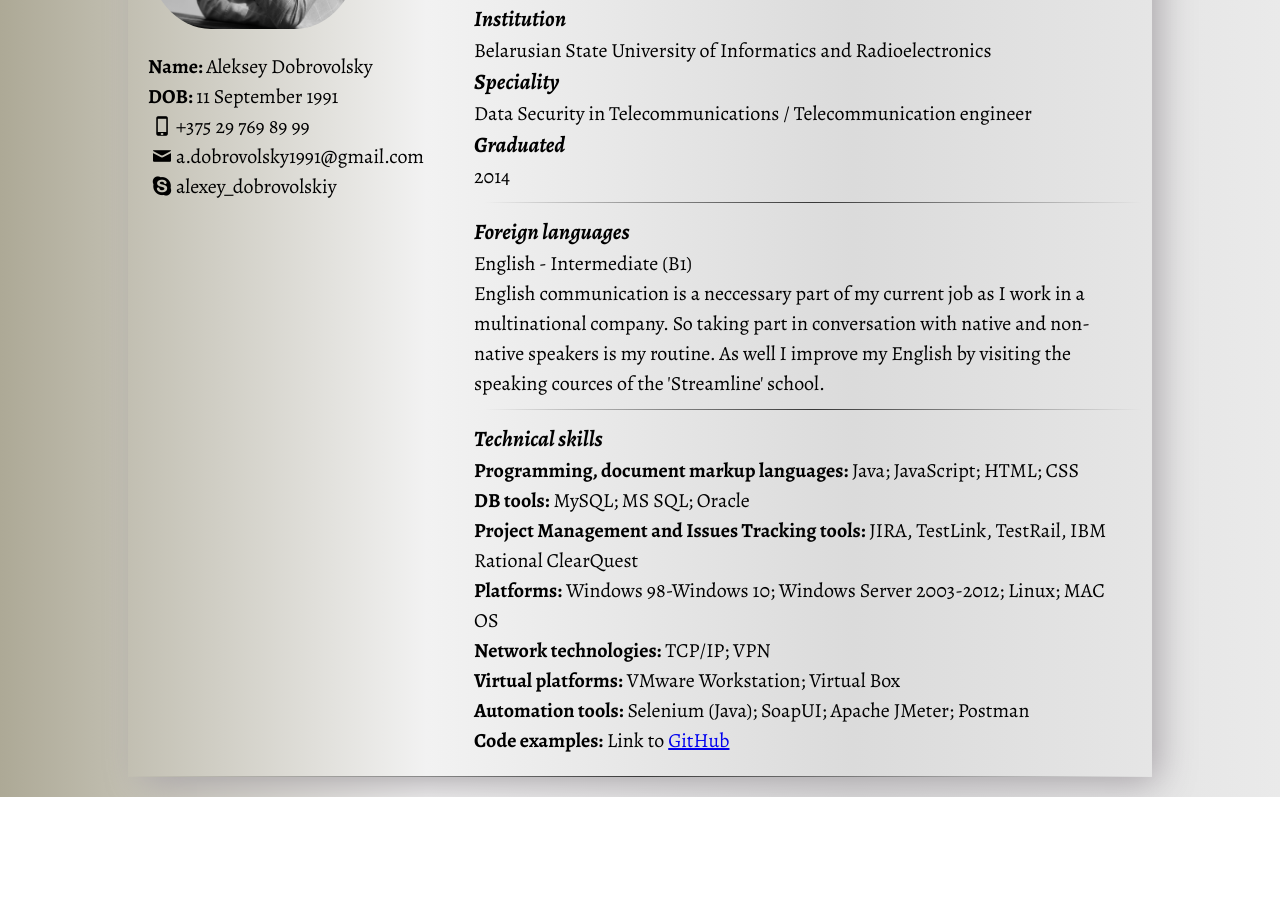
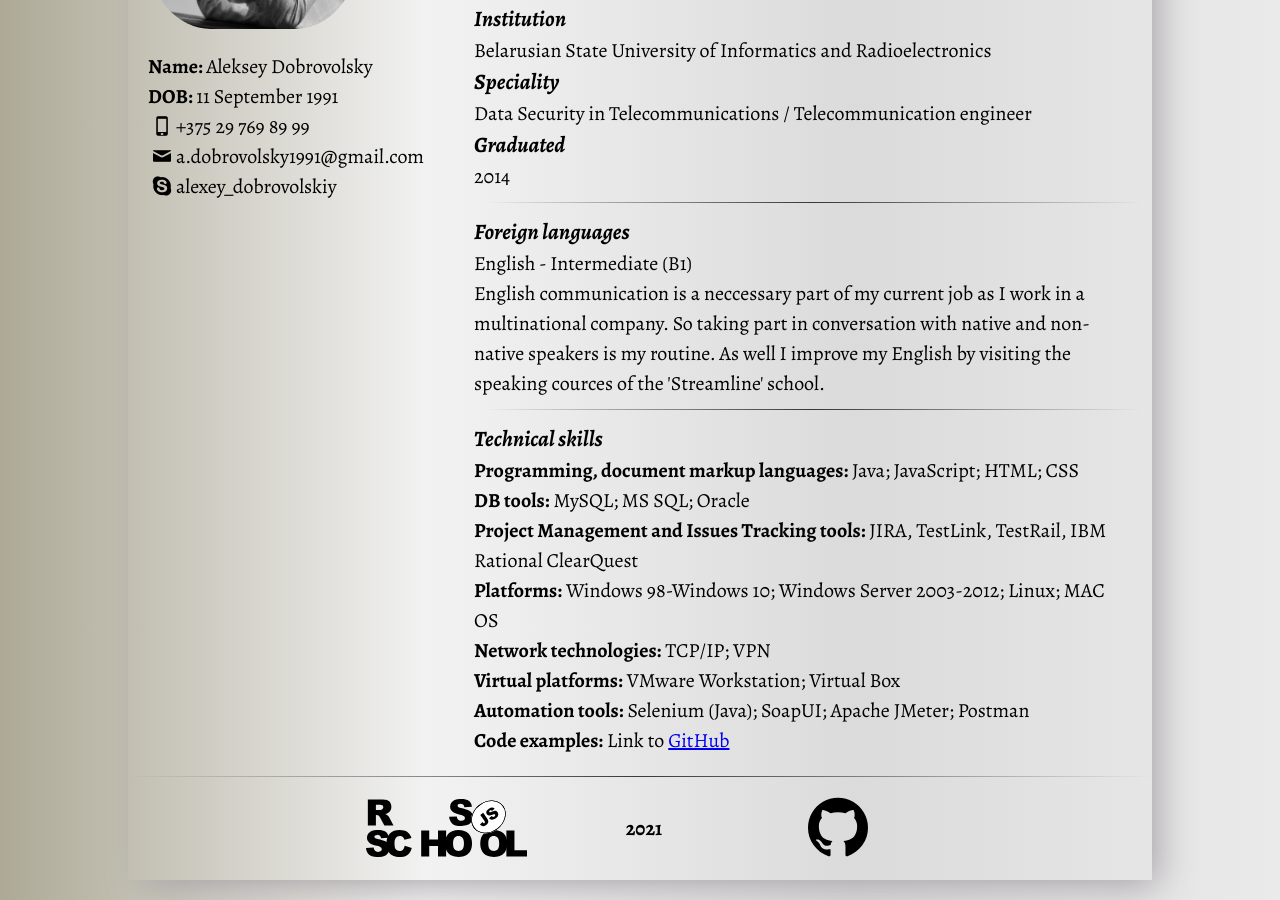
Before and after one commit to AlexD1991/rsschool-cv, a plain HTML site: page index.html in a window 1280 px wide. Shown: the part 387-1287 px from the top of the page. Before the commit the page ends 1184 px from the top, so only its background shows below. Drawn offline with Linux system fonts and the light colour scheme.

Commit message:
feat: add links to footer

```diff
--- a/index.html
+++ b/index.html
@@ -18,17 +18,27 @@
           <img src="assets/image_resized.png" alt="Aleksey Dobrovolsky photo" />
 
           <ul class="aside-list">
-              <li class="aside-list__item"><strong>Name: </strong>Aleksey Dobrovolsky</li>
-              <li class="aside-list__item"><strong>DOB: </strong>11 September 1991</li>
-              <li class="aside-list__item"><a href="tel:375297698999"
+            <li class="aside-list__item">
+              <strong>Name: </strong>Aleksey Dobrovolsky
+            </li>
+            <li class="aside-list__item">
+              <strong>DOB: </strong>11 September 1991
+            </li>
+            <li class="aside-list__item">
+              <a href="tel:375297698999"
                 ><i class="icon-mobile">+375 29 769 89 99</i></a
-              ></li>
-              <li class="aside-list__item"><a href="mailto:a.dobrovolsky1991@gmail.com"
+              >
+            </li>
+            <li class="aside-list__item">
+              <a href="mailto:a.dobrovolsky1991@gmail.com"
                 ><i class="icon-mail">a.dobrovolsky1991@gmail.com</i></a
-              ></li>
-              <li class="aside-list__item"><a href="skype:alexey_dobrovolskiy?chat"
+              >
+            </li>
+            <li class="aside-list__item">
+              <a href="skype:alexey_dobrovolskiy?chat"
                 ><i class="icon-skype">alexey_dobrovolskiy</i></a
-              ></li>
+              >
+            </li>
           </ul>
         </aside>
         <section class="section">
@@ -103,21 +113,21 @@
         </section>
       </main>
       <footer class="footer">
-        <!-- <address>
-          <a href="tel:375297698999"
-            ><i class="icon-mobile">+375 29 769 89 99</i></a
-          >
-        </address>
-        <address>
-          <a href="mailto:a.dobrovolsky1991@gmail.com"
-            ><i class="icon-mail">a.dobrovolsky1991@gmail.com</i></a
-          >
-        </address>
-        <address>
-          <a href="skype:alexey_dobrovolskiy?chat"
-            ><i class="icon-skype">alexey_dobrovolskiy</i></a
-          >
-        </address> -->
+        <ul class="footer-list">
+          <li class="footer-list__item">
+            <a href="https://rs.school/js/" target="_blank"
+              ><img src="icons/rs_school_js.svg" alt="RS School task"
+            /></a>
+          </li>
+          <li class="footer-list__item">
+            <p>2021</p>
+          </li>
+          <li class="footer-list__item">
+            <a href="https://github.com/AlexD1991" target="_blank"
+              ><img src="icons/github-logo-svg-3.svg" alt="GitHub link"
+            /></a>
+          </li>
+        </ul>
       </footer>
     </div>
   </body>
--- a/style.css
+++ b/style.css
@@ -223,9 +223,29 @@ body {
   border-image: var(--border-image);
 }
 
-.footer address {
-  display: inline-block;
-  margin: 20px 20px;
+ul.footer-list {
+    display: flex;
+    flex-direction: row;
+    flex-wrap: nowrap;
+    justify-content: center;
+    align-items: center;
+}
+
+.footer-list__item {
+    display: inline-block;
+    flex-basis: 15%;
+    margin: 20px;
+}
+
+.footer-list__item img {
+    height: 60px;
+}
+
+.footer p {
+    font-family: "Alegreya", sans-serif;
+    font-weight: 700;
+    font-size: 20px;
+    line-height: 1.5;
 }
 
 .line {
```
Also changed, not shown: icons/github-logo-svg-3.svg (added), icons/rs_school_js.svg (added).
